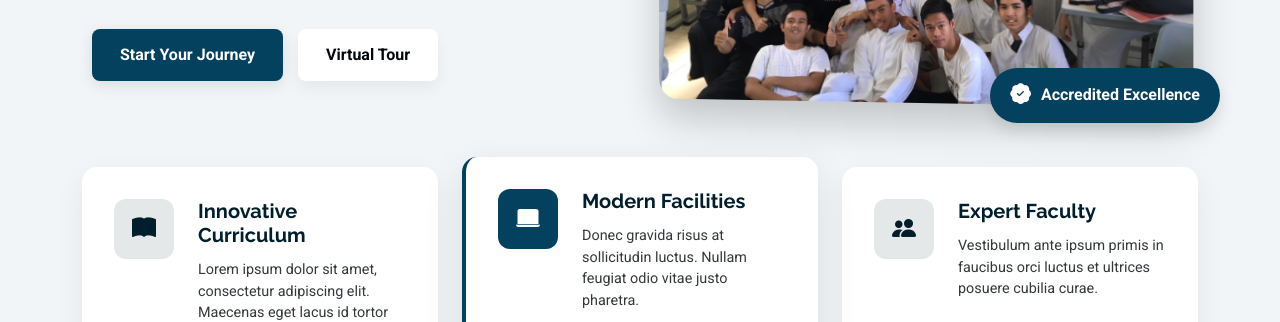
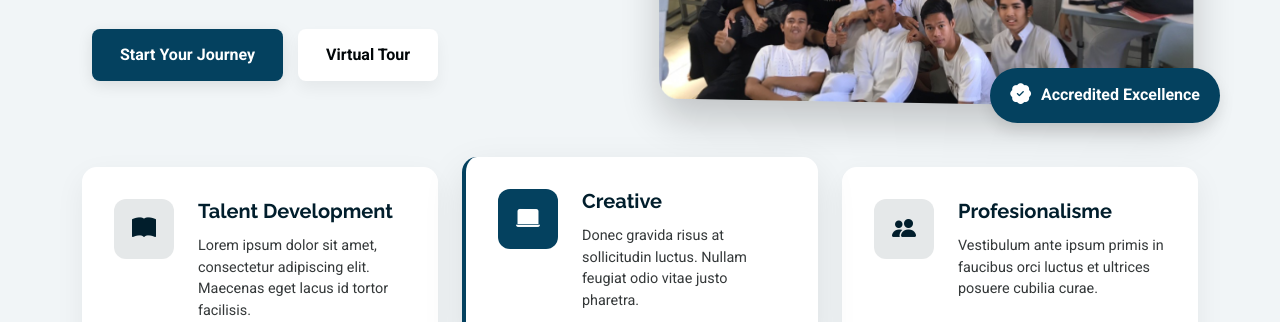
Before and after one commit to robbytrujillo/osmib-fe, a plain HTML site: page index.html in a window 1280 px wide. Shown: the part 489-811 px from the top of the page. Drawn offline with Linux system fonts and the light colour scheme.

Commit message:
introduction OSMIB FE

```diff
--- a/index.html
+++ b/index.html
@@ -198,7 +198,7 @@
                     <i class="bi bi-book-fill"></i>
                   </div>
                   <div class="feature-content">
-                    <h3>Innovative Curriculum</h3>
+                    <h3>Talent Development</h3>
                     <p>
                       Lorem ipsum dolor sit amet, consectetur adipiscing elit.
                       Maecenas eget lacus id tortor facilisis.
@@ -213,7 +213,7 @@
                     <i class="bi bi-laptop-fill"></i>
                   </div>
                   <div class="feature-content">
-                    <h3>Modern Facilities</h3>
+                    <h3>Creative</h3>
                     <p>
                       Donec gravida risus at sollicitudin luctus. Nullam feugiat
                       odio vitae justo pharetra.
@@ -228,7 +228,7 @@
                     <i class="bi bi-people-fill"></i>
                   </div>
                   <div class="feature-content">
-                    <h3>Expert Faculty</h3>
+                    <h3>Profesionalisme</h3>
                     <p>
                       Vestibulum ante ipsum primis in faucibus orci luctus et
                       ultrices posuere cubilia curae.
```
